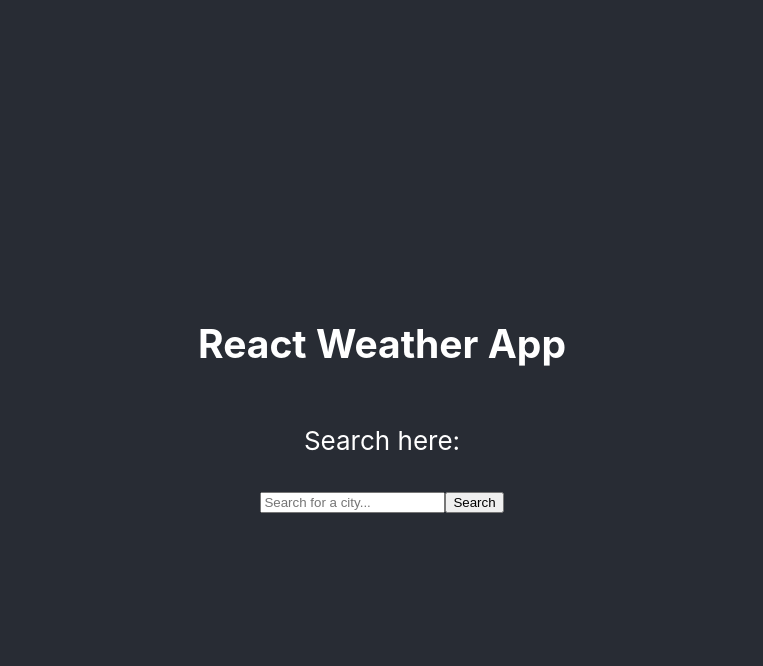
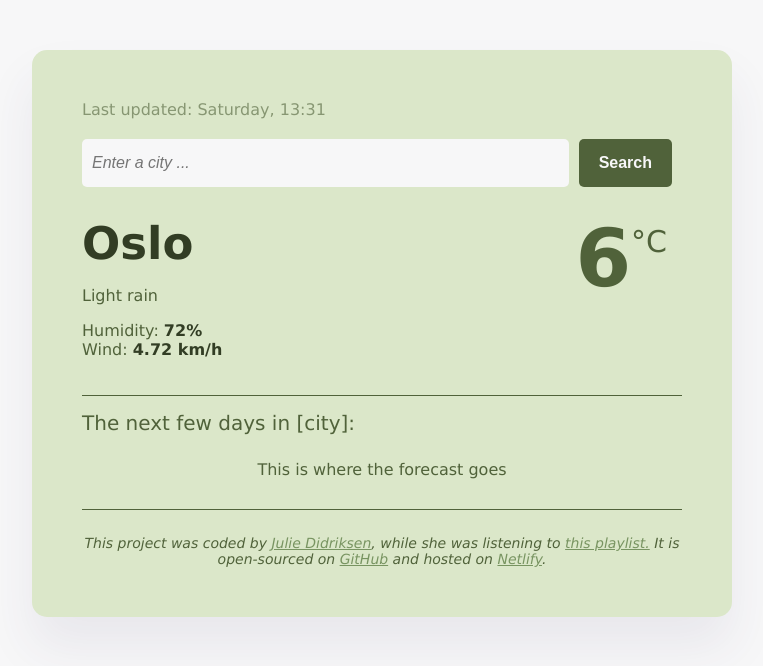
Before and after one commit to jkdcode/react-weather-app, a React (Create React App) app: page / in a window 1280 px wide. Shown: the top 666 px of the page, without its empty margins (258-1021 px from the left). Built offline with nearby package versions, Linux system fonts and the light colour scheme.

Commit message:
imported project + css

```diff
--- a/src/App.css
+++ b/src/App.css
@@ -1,27 +1,27 @@
-.App {
-  text-align: center;
+:root {
+  --body-background-color: #f7f7f8;
+  --app-background-color: #dbe7c9;
+  --heading-color: #323d24;
+  --primary-color: #50623a;
+  --link-color: #789461;
+  --font-family: Verdana, Geneva, Tahoma, sans-serif;
 }
 
-.App-header {
-  background-color: #282c34;
-  min-height: 100vh;
-  display: flex;
-  flex-direction: column;
-  align-items: center;
-  justify-content: center;
-  font-size: calc(10px + 2vmin);
-  color: white;
+body {
+  background-color: var(--body-background-color);
+  font-family: var(--font-family);
 }
 
-.App-link {
-  color: #61dafb;
+main {
+  padding: 30px 0;
 }
 
-@keyframes App-logo-spin {
-  from {
-    transform: rotate(0deg);
-  }
-  to {
-    transform: rotate(360deg);
-  }
+.weatherApp {
+  background-color: var(--app-background-color);
+  color: var(--primary-color);
+  box-shadow: 0 30px 50px rgba(65, 50, 100, 0.08);
+  border-radius: 15px;
+  max-width: 600px;
+  margin: 50px auto;
+  padding: 50px;
 }
--- a/src/App.js
+++ b/src/App.js
@@ -6,8 +6,6 @@ function App() {
   return (
     <div className="App">
       <header className="App-header">
-        <h2>React Weather App</h2>
-        <p>Search here:</p>
         <Weather />
       </header>
     </div>
--- /dev/null
+++ b/src/Weather.css
@@ -0,0 +1,150 @@
+.dayAndTime {
+  margin: 0 0 20px 0;
+  opacity: 0.6;
+}
+
+.searchForm {
+  display: flex;
+  justify-content: center;
+  align-items: center;
+  flex-wrap: wrap;
+}
+
+.searchFormInput {
+  background-color: var(--body-background-color);
+  border: none;
+  border-radius: 5px;
+  font-size: 16px;
+  width: 80%;
+  padding: 15px 10px;
+  font-style: italic;
+  flex: 1;
+}
+
+.searchFormButton {
+  background: var(--primary-color);
+  color: var(--body-background-color);
+  padding: 15px 20px;
+  margin: 0 10px;
+  border: none;
+  border-radius: 5px;
+  font-size: 16px;
+  font-weight: bold;
+}
+
+.searchFormButton:hover {
+  background: var(--body-background-color);
+  color: var(--primary-color);
+  cursor: pointer;
+}
+
+.weatherAppData {
+  display: flex;
+  justify-content: space-between;
+  align-items: center;
+}
+.weatherAppCity {
+  margin: 0;
+  color: var(--heading-color);
+  font-size: 45px;
+  margin-right: 10px;
+}
+
+.weatherAppDetails {
+  flex: 1;
+}
+
+.weatherAppTemperatureContainer {
+  display: flex;
+  flex-direction: column;
+  align-items: center;
+  align-self: flex-start;
+  margin-top: 20px;
+}
+
+.weatherAppIcon {
+  width: 95px;
+  height: 95px;
+  margin-bottom: 0px;
+  margin-right: 10px;
+}
+
+.weatherAppTemperature {
+  display: flex;
+  align-items: flex-start;
+  margin-top: -25px;
+  margin-right: 10px;
+}
+
+.weatherAppTemperatureValue {
+  font-size: 80px;
+  font-weight: bold;
+}
+
+.weatherAppTemperatureUnit {
+  font-size: 30px;
+  margin-left: 0;
+  margin-top: 12px;
+  margin-right: 5px;
+}
+
+.humidityData,
+.windData {
+  color: var(--heading-color);
+  font-weight: bold;
+}
+
+.weatherForecastHeading {
+  margin-top: 20px;
+  border-top: 1px solid var(--primary-color);
+  padding: 15px 0 25px 0;
+  color: var(--primary-color);
+  font-size: 20px;
+}
+
+.weatherForecast {
+  text-align: center;
+  display: flex;
+  justify-content: space-around;
+}
+
+.weatherForecastDate {
+  font-size: 18px;
+  color: var(--primary-color);
+}
+
+.weatherForecastIcon {
+  width: 80px;
+  height: 80px;
+  display: block;
+  margin: 0 auto;
+}
+
+.weatherForecastTemperatures {
+  font-size: 16px;
+}
+
+.weatherForecastTemperatureMin {
+  opacity: 0.6;
+}
+
+.weatherForecastTemperatureSpacer {
+  color: var(--primary-color);
+}
+
+a {
+  color: var(--link-color);
+}
+a:hover {
+  text-decoration: bold;
+  color: var(--heading-color);
+}
+
+footer {
+  text-align: center;
+  font-size: 14px;
+  font-style: italic;
+  border-top: 1px solid var(--primary-color);
+  padding: 25px 0 0 0;
+  color: var(--primary-color);
+}
--- a/src/Weather.js
+++ b/src/Weather.js
@@ -1,63 +1,87 @@
-import React, { useState } from "react";
-import axios from "axios";
+import React from "react";
+// import axios from "axios"; //
+import "./App.css";
+import "./Weather.css";
 
 export default function Search() {
-  const [city, setCity] = useState("");
-  const [loaded, setLoaded] = useState(false);
-  const [weather, setWeather] = useState({});
-
-  function displayWeather(response) {
-    setLoaded(true);
-    setWeather({
-      temperature: response.data.main.temp,
-      wind: response.data.wind.speed,
-      humidity: response.data.main.humidity,
-      icon: `http://openweathermap.org/img/wn/${response.data.weather[0].icon}@2x.png`,
-      description: response.data.weather[0].description,
-    });
-  }
-
-  function handleSubmit(event) {
-    event.preventDefault();
-    let unit = "metric";
-    let apiKey = "515c9ddbeb3cda9061acfab71031839e";
-    let apiUrl = `https://api.openweathermap.org/data/2.5/weather?q=${city}&appid=${apiKey}&units=${unit}`;
-    axios.get(apiUrl).then(displayWeather);
-  }
-
-  function updateCity(event) {
-    setCity(event.target.value);
-  }
-
-  let form = (
-    <div className="SearchEngine">
-      <form onSubmit={handleSubmit}>
-        <input
-          type="search"
-          placeholder="Search for a city..."
-          onChange={updateCity}
-        />
-        <input type="submit" value="Search" />
-      </form>
+  return (
+    <div className="weatherApp">
+      <div className="Header">
+        <header>
+          <p className="dayAndTime">{"Last updated: Saturday, 13:31"}</p>
+          <form className="searchForm">
+            <input
+              type="search"
+              placeholder="Enter a city ..."
+              required
+              className="searchFormInput"
+            />
+            <input type="submit" value="Search" className="searchFormButton" />
+          </form>
+        </header>
+      </div>
+      <div className="Main">
+        <main>
+          <div className="weatherAppData">
+            <div className="weatherAppDetails">
+              <h1 className="weatherAppCity">Oslo</h1>
+              <p className="weatherDescription">Light rain</p>
+              <p>
+                Humidity: <span className="humidityData">72%</span>
+                <br />
+                Wind: <span className="windData">4.72 km/h</span>
+              </p>
+            </div>
+            <div className="weatherAppTemperatureContainer">
+              <div className="weatherAppTemperature">
+                <div className="weatherAppTemperatureValue">6</div>
+                <div className="weatherAppTemperatureUnit">°C</div>
+              </div>
+            </div>
+          </div>
+          <div className="weatherForecastHeading">
+            The next few days in [city]:
+          </div>
+          <div className="weatherForecast">This is where the forecast goes</div>
+        </main>
+      </div>
+      <div className="Footer">
+        <footer>
+          {"This project was coded by "}
+          <a
+            href="https://julie-makes-stuff.netlify.app/"
+            target="_blank"
+            rel="noreferrer"
+          >
+            Julie Didriksen
+          </a>
+          {", while she was listening to "}
+          <a
+            href="https://open.spotify.com/playlist/37i9dQZF1EIfEadw4iTGUl?si=de7d6ec8451d4322"
+            target="_blank"
+            rel="noreferrer"
+          >
+            this playlist.
+          </a>{" "}
+          It is open-sourced on{" "}
+          <a
+            href="https://github.com/jkdcode/react-weather-app"
+            target="_blank"
+            rel="noreferrer"
+          >
+            GitHub
+          </a>{" "}
+          and hosted on{" "}
+          <a
+            href="https://greenweatherapp.netlify.app/"
+            target="_blank"
+            rel="noreferrer"
+          >
+            Netlify
+          </a>
+          .
+        </footer>
+      </div>
     </div>
   );
-
-  if (loaded) {
-    return (
-      <div>
-        {form}
-        <ul>
-          <li>Description: {weather.description}</li>
-          <li>Temperature: {Math.round(weather.temperature)}°C</li>
-          <li>Wind speed: {weather.wind} km/h</li>
-          <li>Humidity: {weather.humidity}%</li>
-          <li>
-            <img src={weather.icon} alt="Weather Icon" />{" "}
-          </li>
-        </ul>
-      </div>
-    );
-  } else {
-    return form;
-  }
 }
```
